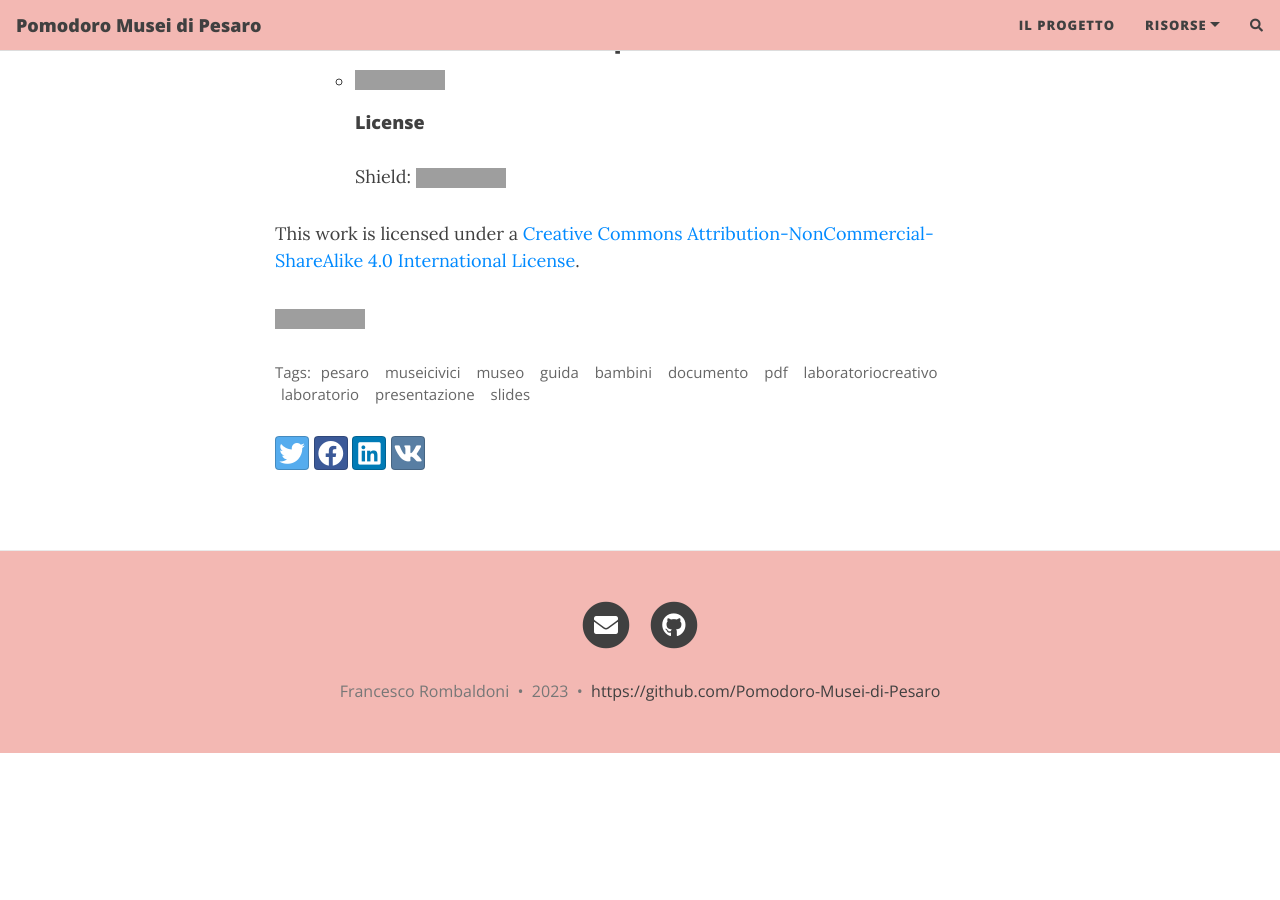
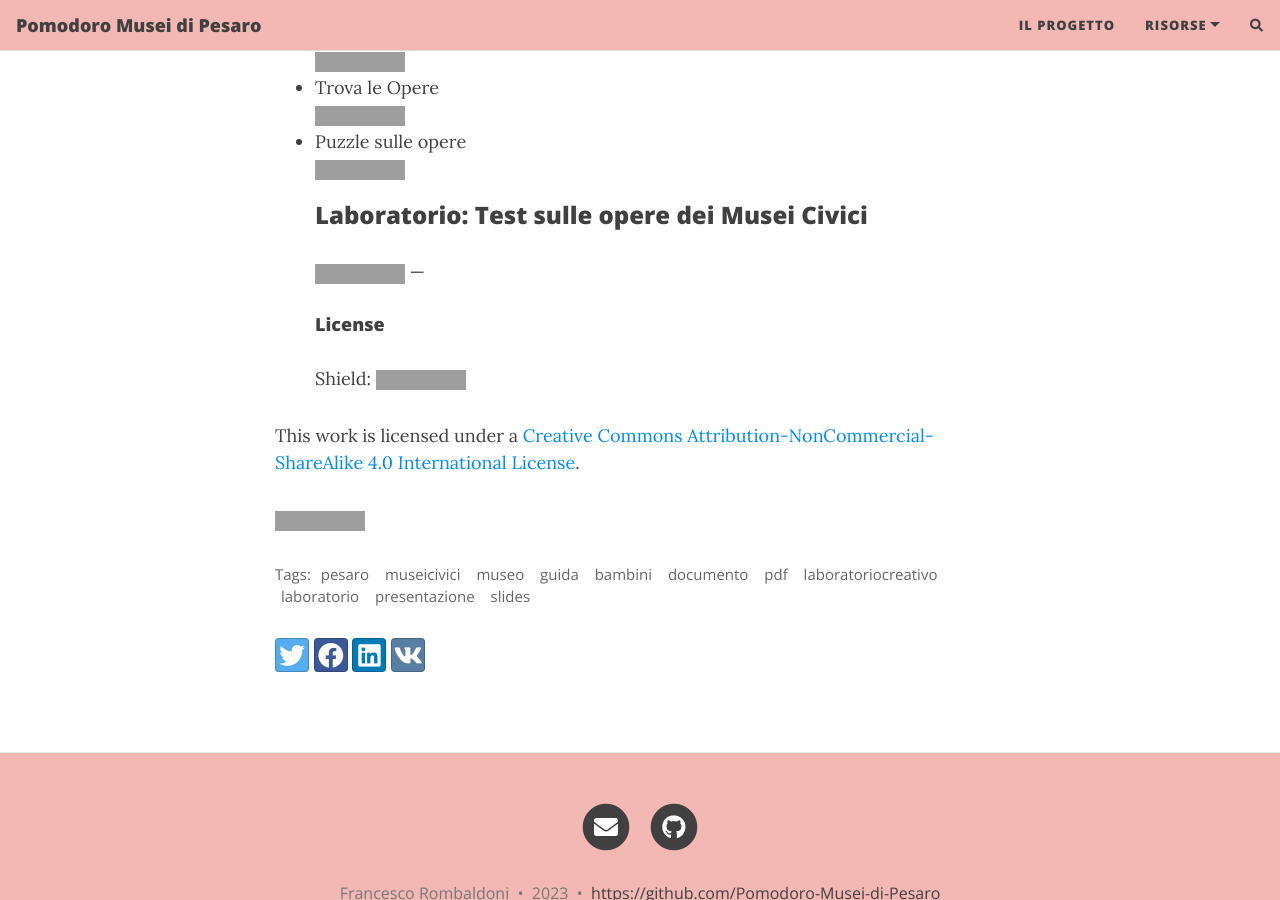
Before and after one commit to Pomodoro-Musei-di-Pesaro/.github, a Jekyll site: the page built from docs/_posts/2023-09-29-Tour_per_bambini_ai_Musei_Civici.md, in a window 1280 px wide and 900 px high, scrolled down 834 px. Built offline with Jekyll 4.4.1, drawn with Linux system fonts in a browser that asks for light colours; nearby versions of some CDN libraries; comment, search, counter and statistics services are not loaded; before the commit the page ends 1587 px from its top, so only the background shows below that; grey boxes are pictures that could not be loaded.

Commit message:
Correzione post

```diff
--- a/docs/_posts/2023-09-29-Tour_per_bambini_ai_Musei_Civici.md
+++ b/docs/_posts/2023-09-29-Tour_per_bambini_ai_Musei_Civici.md
@@ -7,23 +7,23 @@ gh-badge: [star, fork, follow]
 tags: [pesaro, museicivici, museo, guida, bambini, documento, pdf, laboratoriocreativo, laboratorio, presentazione, slides]
 comments: true
 ---
-- ### Guida per il tour dei bambini
-    - [![Download](https://custom-icon-badges.demolab.com/badge/-Scarica%20il%20documento-red?style=for-the-badge&logo=download&logoColor=white "Documento")](https://github.com/Pomodoro-Musei-di-Pesaro/Guida-per-Tour-Bambini-Musei-Civici/releases/download/v1.0/Guida_per_Tour_Bambini_Musei_Civici.pdf)
-- ### Guida ingrandita per il tour dei bambini
-    - [![Download](https://custom-icon-badges.demolab.com/badge/-Scarica%20il%20documento-red?style=for-the-badge&logo=download&logoColor=white "Documento")](https://github.com/Pomodoro-Musei-di-Pesaro/Guida-per-Tour-Bambini-Musei-Civici/releases/download/v1.0/Guida_per_Tour_Bambini_Musei_Civici-Ingrandita.pdf)
-- ### Slides per presentazione tour
-    - [![Download](https://custom-icon-badges.demolab.com/badge/-Scarica%20il%20documento-red?style=for-the-badge&logo=download&logoColor=white "Documento")](https://github.com/Pomodoro-Musei-di-Pesaro/Guida-per-Tour-Bambini-Musei-Civici/releases/download/v1.0/Slides-Guida_per_Tour_Bambini_Musei_Civici.pdf)
-- ### Laboratorio creativo per Bambini basato sulle Opere dei Musei Civici
-    - Collega le descrizioni alle immagini
-        - [![Download](https://custom-icon-badges.demolab.com/badge/-Scarica%20il%20documento-red?style=for-the-badge&logo=download&logoColor=white "Documento")](https://github.com/Pomodoro-Musei-di-Pesaro/Guida-per-Tour-Bambini-Musei-Civici/releases/download/v1.0/Laboratorio_Creativo-Collega_le_Descrizioni_alle_Immagini.pdf)
-    - Colora le opere
-        - [![Download](https://custom-icon-badges.demolab.com/badge/-Scarica%20il%20documento-red?style=for-the-badge&logo=download&logoColor=white "Documento")](https://github.com/Pomodoro-Musei-di-Pesaro/Guida-per-Tour-Bambini-Musei-Civici/releases/download/v1.0/Laboratorio_Creativo-Colora_le_Opere.pdf)
-    - Trova le Opere
-        - [![Download](https://custom-icon-badges.demolab.com/badge/-Scarica%20il%20documento-red?style=for-the-badge&logo=download&logoColor=white "Documento")](https://github.com/Pomodoro-Musei-di-Pesaro/Guida-per-Tour-Bambini-Musei-Civici/releases/download/v1.0/Laboratorio_Creativo-Trova_le_Opere.pdf)
-    - Puzzle sulle opere
-        - [![Download](https://custom-icon-badges.demolab.com/badge/-Scarica%20il%20documento-red?style=for-the-badge&logo=download&logoColor=white "Documento")](https://github.com/Pomodoro-Musei-di-Pesaro/Guida-per-Tour-Bambini-Musei-Civici/releases/download/v1.0/Laboratorio_Creativo-Puzzle_sulle_Opere.pdf)
-- ### Laboratorio: Test sulle opere dei Musei Civici
-    - [![Download](https://custom-icon-badges.demolab.com/badge/-Scarica%20il%20documento-red?style=for-the-badge&logo=download&logoColor=white "Documento")](https://github.com/Pomodoro-Musei-di-Pesaro/Guida-per-Tour-Bambini-Musei-Civici/releases/download/v1.0/Laboratorio-Test.pdf)
+### Guida per il tour dei bambini
+[![Download](https://custom-icon-badges.demolab.com/badge/-Scarica%20il%20documento-red?style=for-the-badge&logo=download&logoColor=white "Documento")](https://github.com/Pomodoro-Musei-di-Pesaro/Guida-per-Tour-Bambini-Musei-Civici/releases/download/v1.0/Guida_per_Tour_Bambini_Musei_Civici.pdf)
+### Guida ingrandita per il tour dei bambini
+[![Download](https://custom-icon-badges.demolab.com/badge/-Scarica%20il%20documento-red?style=for-the-badge&logo=download&logoColor=white "Documento")](https://github.com/Pomodoro-Musei-di-Pesaro/Guida-per-Tour-Bambini-Musei-Civici/releases/download/v1.0/Guida_per_Tour_Bambini_Musei_Civici-Ingrandita.pdf)
+### Slides per presentazione tour
+[![Download](https://custom-icon-badges.demolab.com/badge/-Scarica%20il%20documento-red?style=for-the-badge&logo=download&logoColor=white "Documento")](https://github.com/Pomodoro-Musei-di-Pesaro/Guida-per-Tour-Bambini-Musei-Civici/releases/download/v1.0/Slides-Guida_per_Tour_Bambini_Musei_Civici.pdf)
+### Laboratorio creativo per Bambini basato sulle Opere dei Musei Civici
+- Collega le descrizioni alle immagini
+    [![Download](https://custom-icon-badges.demolab.com/badge/-Scarica%20il%20documento-red?style=for-the-badge&logo=download&logoColor=white "Documento")](https://github.com/Pomodoro-Musei-di-Pesaro/Guida-per-Tour-Bambini-Musei-Civici/releases/download/v1.0/Laboratorio_Creativo-Collega_le_Descrizioni_alle_Immagini.pdf)
+- Colora le opere
+    [![Download](https://custom-icon-badges.demolab.com/badge/-Scarica%20il%20documento-red?style=for-the-badge&logo=download&logoColor=white "Documento")](https://github.com/Pomodoro-Musei-di-Pesaro/Guida-per-Tour-Bambini-Musei-Civici/releases/download/v1.0/Laboratorio_Creativo-Colora_le_Opere.pdf)
+- Trova le Opere
+    [![Download](https://custom-icon-badges.demolab.com/badge/-Scarica%20il%20documento-red?style=for-the-badge&logo=download&logoColor=white "Documento")](https://github.com/Pomodoro-Musei-di-Pesaro/Guida-per-Tour-Bambini-Musei-Civici/releases/download/v1.0/Laboratorio_Creativo-Trova_le_Opere.pdf)
+- Puzzle sulle opere
+    [![Download](https://custom-icon-badges.demolab.com/badge/-Scarica%20il%20documento-red?style=for-the-badge&logo=download&logoColor=white "Documento")](https://github.com/Pomodoro-Musei-di-Pesaro/Guida-per-Tour-Bambini-Musei-Civici/releases/download/v1.0/Laboratorio_Creativo-Puzzle_sulle_Opere.pdf)
+### Laboratorio: Test sulle opere dei Musei Civici
+[![Download](https://custom-icon-badges.demolab.com/badge/-Scarica%20il%20documento-red?style=for-the-badge&logo=download&logoColor=white "Documento")](https://github.com/Pomodoro-Musei-di-Pesaro/Guida-per-Tour-Bambini-Musei-Civici/releases/download/v1.0/Laboratorio-Test.pdf)
 ---
 #### License
 Shield: [![CC BY-NC-SA 4.0][cc-by-nc-sa-shield]][cc-by-nc-sa]
```
